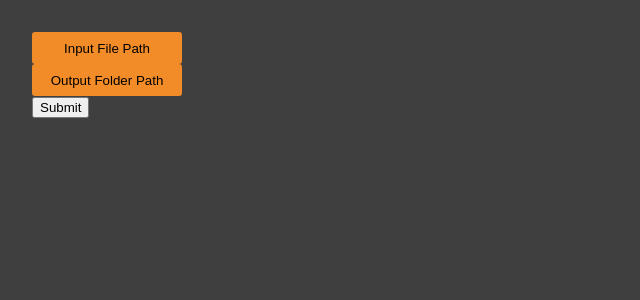
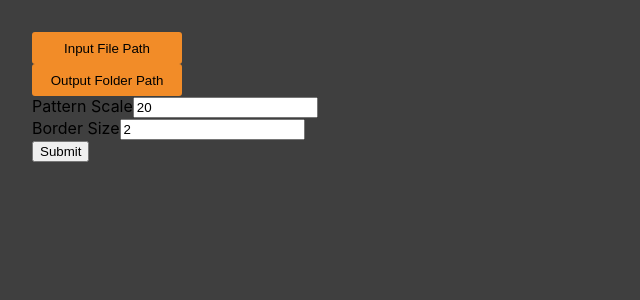
Before and after one commit to Asgmel/knitting_pattern_maker, a Vue app: page / in a window 1280 px wide. Shown: the top 300 px of the page, without its empty margins (0-640 px from the left). Built offline with nearby package versions, Linux system fonts and the light colour scheme.

Commit message:
feat: add number input

```diff
--- a/src/App.vue
+++ b/src/App.vue
@@ -2,18 +2,25 @@
   <FileInput button-text="Input File Path" @update:file-path="(filePath: string) => { inputFilePath = filePath }" />
   <FileInput input-type-folder button-text="Output Folder Path"
     @update:file-path="(filePath: string) => { outputFolderPath = filePath }" />
+  <NumberInput label-text="Pattern Scale" v-model="patternScale" />
+  <NumberInput label-text="Border Size" v-model="borderSize" />
   <button @click="submit">Submit</button>
 </template>
 
 <script lang="ts" setup>
 import { ref } from 'vue';
 import FileInput from './components/FileInput.vue';
+import NumberInput from './components/NumberInput.vue';
 
 let inputFilePath = ref("")
 let outputFolderPath = ref("")
+let patternScale = ref(20)
+let borderSize = ref(2)
 
 const submit = () => {
   console.log(inputFilePath.value)
   console.log(outputFolderPath.value)
+  console.log(patternScale.value)
+  console.log(borderSize.value)
 }
 </script>
--- a/src/components/NumberInput.vue
+++ b/src/components/NumberInput.vue
@@ -0,0 +1,21 @@
+<template>
+  <div class="container">
+    <label for="numberInput">{{ labelText }}</label>
+    <input id="numberInput" v-model="inputValueModel" type="number">
+  </div>
+</template>
+
+<script setup lang="ts">
+const props = defineProps({
+  labelText: {
+    type: String,
+    required: true,
+  },
+})
+
+const inputValueModel = defineModel()
+
+console.log(inputValueModel.value)
+</script>
+
+<style scoped></style>
```
